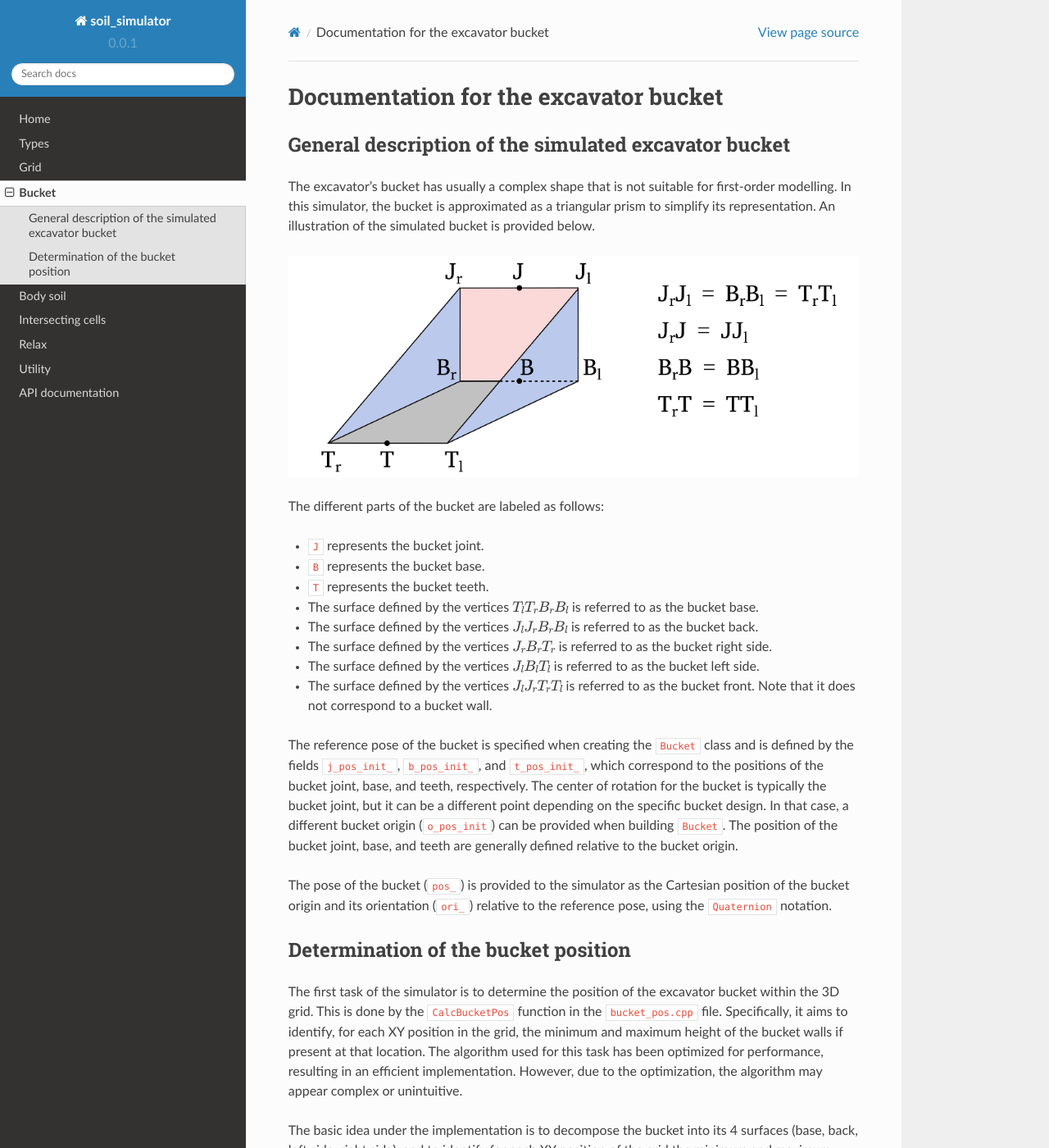
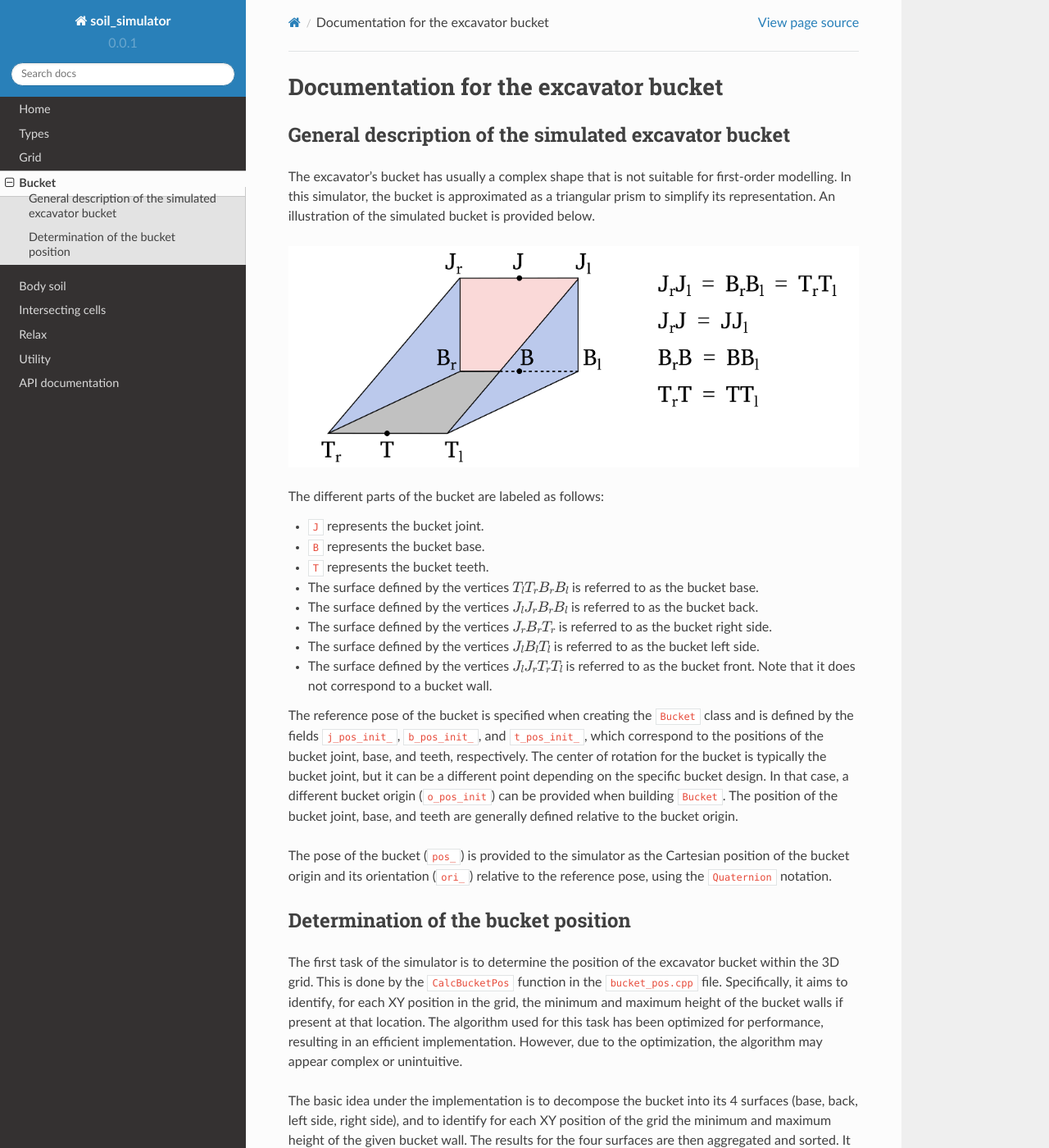
Before and after one commit to KennyVilella/soil_dynamics_cpp, a Sphinx documentation site: the page built from docs/bucket.rst, in a window 1280 px wide and 1400 px high. Shown: the whole window at 82% size. Built offline with Sphinx 7.4.7 and the Read the Docs theme 2.0.0, drawn with Linux system fonts in a browser that asks for light colours.

Commit message:
[improved] margin before and after list

```diff
--- /dev/null
+++ b/docs/_static/custom.css
@@ -0,0 +1,3 @@
+/* Changes margin before and after list
+   The !important property is needed to override the default property */
+ul { margin-top: -12px; margin-bottom: 12px !important;}
--- a/docs/bucket.rst
+++ b/docs/bucket.rst
@@ -54,7 +54,6 @@
 * An issue of this algorithm is that it does not handle the case where the bucket wall is either not fully intersecting the cell or intersecting vertically the cell.
   Those cases are handled separately by identifying all the cells where the edges of the bucket wall are located.
 
-
 The algorithm to identify all the cells that lie on the edge of a bucket wall follow the implementations proposed by Amanatides and Woo in the article "A Fast Voxel Traversal Algorithm for Ray Tracing".
 The reader is invited to read this article for a detailed explanation of the algorithm, here only a general description will be given.
 In this implementation, the gradient of the straight line is used to determine how long it is necessary to travel along the line before to cross a cell boundary in the three directions.
--- a/docs/conf.py
+++ b/docs/conf.py
@@ -40,6 +40,8 @@
 
 templates_path = ["_templates"]
 html_theme = "sphinx_rtd_theme"
+html_static_path = ["_static"]
+html_css_files = ["custom.css"]
 
 # Whitelist pattern for tags and branches used for multi-versioning
 smv_tag_whitelist = r"^v\d+\.\d+\.\d+$"
```
